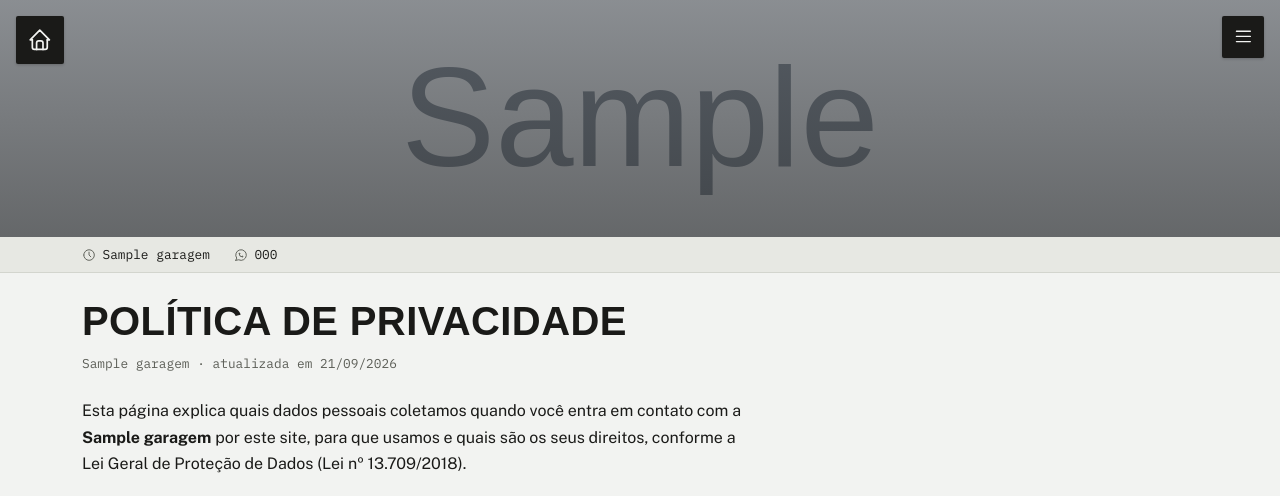
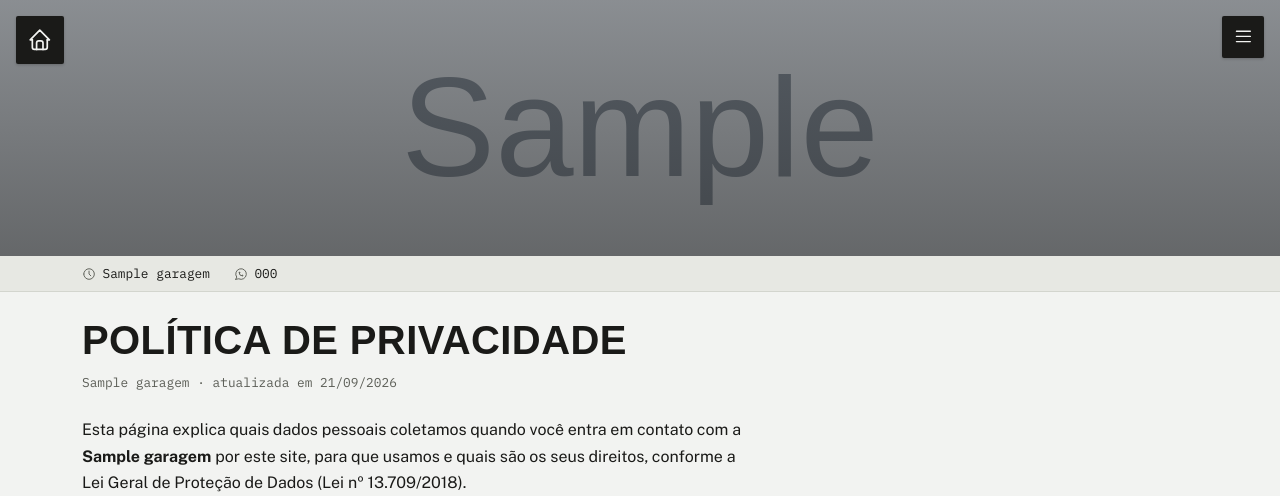
Before and after one commit to ViniciusBruno123/projgaragem, a Django app: a page that uses templates/base.html in a window 1280 px wide. Shown: the top 496 px of the page. Run offline with Django 5.2, Linux system fonts and the light colour scheme; tables that the repository leaves empty hold one stand-in row (values such as "Sample post"); grey boxes marked "Sample" are stand-in pictures; parts of the project's set-up code (start-up, migrations or seed data) failed here and were passed over; some web fonts are replaced.

Commit message:
Trava a proporção do banner da vitrine em 5:1 fixo, em qualquer tela
O padding variável por vw só aproximava a proporção (4:1-7:1 conforme a
largura), então "cover" cortava uma parte diferente do banner em cada
monitor. aspect-ratio: 5/1 trava o corte de verdade; fica fino no celular
por design, mas o assunto do banner não é mais cortado de forma
inconsistente entre dispositivos.

Efeito colateral: nessa faixa a logo fixa (90px) ficava cortada pela
metade abaixo de ~690px de largura. Ajustada para encolher acompanhando
a faixa nessas telas, sem mudar o tamanho em telas maiores.

Validado com Playwright em 7 larguras (360-1920px): proporção sempre
5.000:1, sem overflow horizontal. Suíte storefront+dashboard (141
testes) passando.

Co-Authored-By: Claude Sonnet 5 <noreply@anthropic.com>

```diff
--- a/static/css/site.css
+++ b/static/css/site.css
@@ -141,21 +141,26 @@ a:hover {
 }
 /* Cabeçalho com capa própria da garagem: texto sobre a foto, claro por padrão — mas a cor do
    título escolhida pelo dono (--brand-color) tem prioridade mesmo aqui, se ele a definiu.
-   A altura acompanha o conteúdo (padding), não uma proporção fixa — um cabeçalho não deve
-   virar uma faixa enorme só porque a tela é larga.
-   O padding cresce com a largura da tela (clamp com vw) de propósito: com um padding fixo,
-   a proporção largura/altura do cabeçalho varia de ~1,6:1 no celular a mais de 11:1 num
-   monitor grande (mesma altura de conteúdo, largura bem maior) — nenhum corte fixo no modal
-   (ver dashboard.forms.GaragemForm, hoje 5:1) fica bom nessa faixa toda; em telas largas o
-   "cover" acaba esticando a imagem e cortando o topo/base. Crescer o padding com a tela
-   estreita essa faixa pra perto de 4:1–7:1, onde o corte de 5:1 já fica razoável em qualquer
-   largura. Não usar aspect-ratio/min-height aqui: essa combinação com display:flex já causou
-   a caixa vazar para fora do container (ver histórico de commits). */
+   Proporção travada em 5:1 (bate com o corte do modal de upload, ver dashboard.forms.GaragemForm)
+   em qualquer largura de tela — sem isso, "cover" corta uma parte diferente do banner em cada
+   monitor (padding variável por vw já foi tentado, mas só aproxima a proporção, não trava).
+   Fica fino no celular por design (ok: prioridade é não cortar o assunto do banner, não uma
+   altura mínima). overflow:hidden impede o conteúdo (logo/nome) de esticar a caixa além da
+   proporção quando não cabe. */
 .site-header--capa {
   position: relative;
   overflow: hidden;
-  padding: clamp(2.75rem, 4.5vw + 1rem, 7rem) 0;
+  aspect-ratio: 5 / 1;
+  display: flex;
+  align-items: center;
   border-bottom: 3px solid var(--accent);
+}
+/* Na proporção 5:1, a faixa some abaixo de ~690px de largura (header = largura/5 < os 90px
+   fixos da logo) — sem isso a logo é cortada pela metade pelo overflow:hidden do cabeçalho.
+   13vw acompanha a altura da faixa (20vw) com folga pro padding; min() mantém os 90px de
+   sempre acima de ~690px, onde já cabe sobrando. */
+.site-header--capa .brand-logo {
+  height: min(5.625rem, 13vw);
 }
 .site-header--capa .container {
   position: relative;
```
